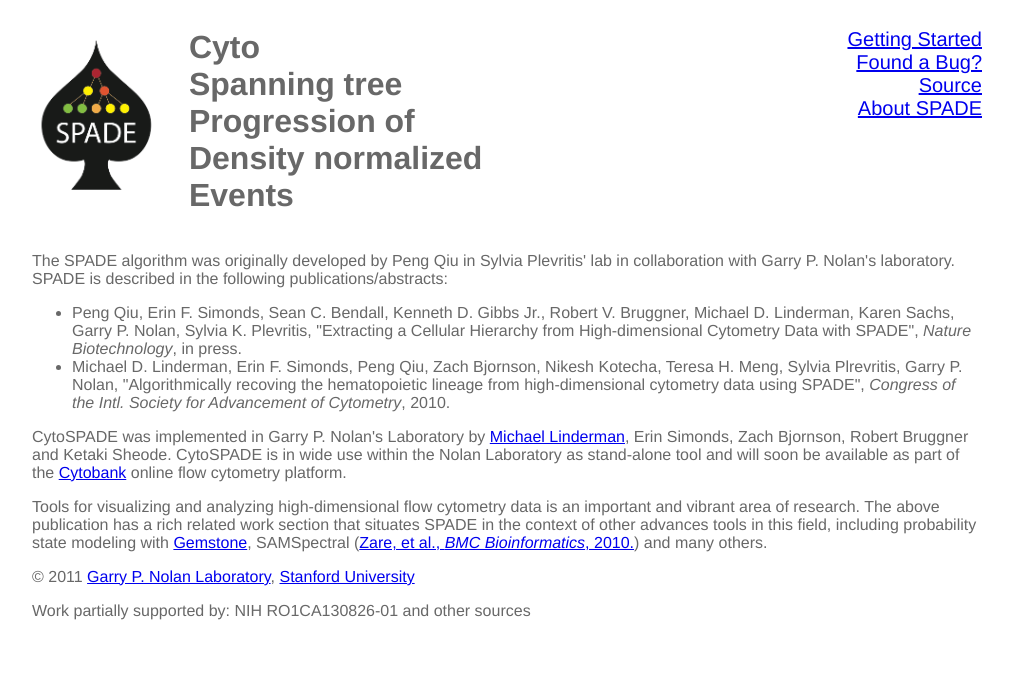
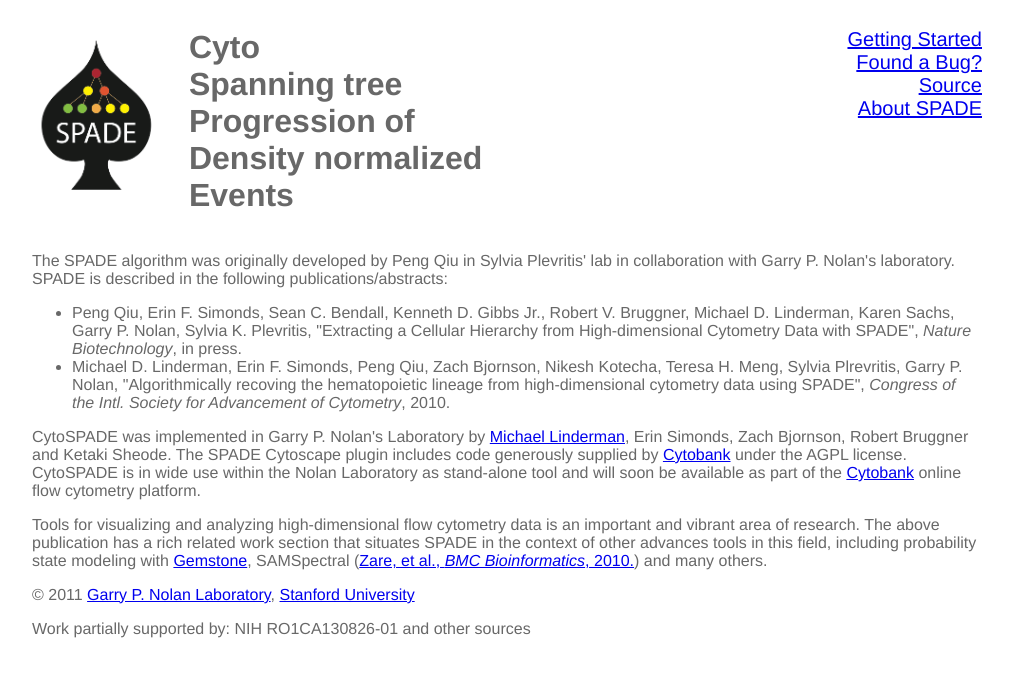
Before and after one commit to nolanlab/spade, a Jekyll site: the page built from about.html, in a window 1280 px wide. Shown: the top 677 px of the page, without its empty margins (133-1146 px from the left). Built offline with Jekyll 4.4.1, drawn with Linux system fonts in a browser that asks for light colours.

Commit message:
Add acknowledgement of Cytobank AGPL FCS reader/plot code

```diff
--- a/about.html
+++ b/about.html
@@ -25,10 +25,12 @@
 </li>
 </ul>
 <p>
-	CytoSPADE was implemented in Garry P. Nolan's Laboratory by
-	<a href='http://www.stanford.edu/~mlinderm'>Michael Linderman</a>, Erin
-	Simonds, Zach Bjornson, Robert Bruggner and Ketaki Sheode. CytoSPADE is in
-	wide use within the Nolan Laboratory as stand-alone tool and will soon be
+	CytoSPADE was implemented in Garry P. Nolan's Laboratory by <a
+		href='http://www.stanford.edu/~mlinderm'>Michael Linderman</a>, Erin
+	Simonds, Zach Bjornson, Robert Bruggner and Ketaki Sheode. The SPADE
+	Cytoscape plugin includes code generously supplied by
+	<a href='//cytobank.org'>Cytobank</a> under the AGPL license. CytoSPADE is
+	in wide use within the Nolan Laboratory as stand-alone tool and will soon be
 	available as part of the <a href='//cytobank.org'>Cytobank</a> online flow
 	cytometry platform.
 </p>
```
